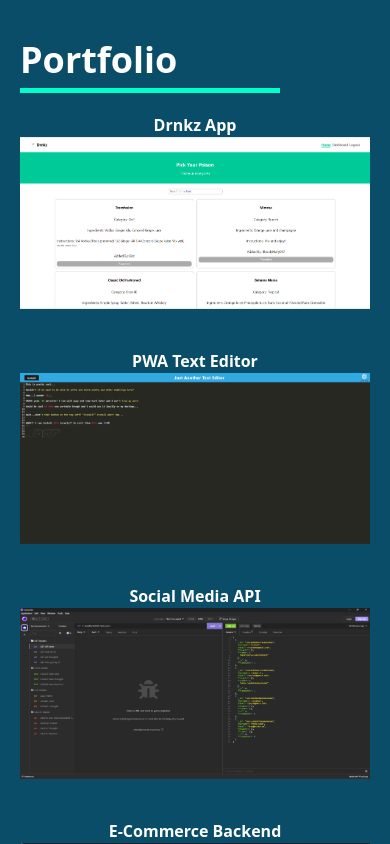
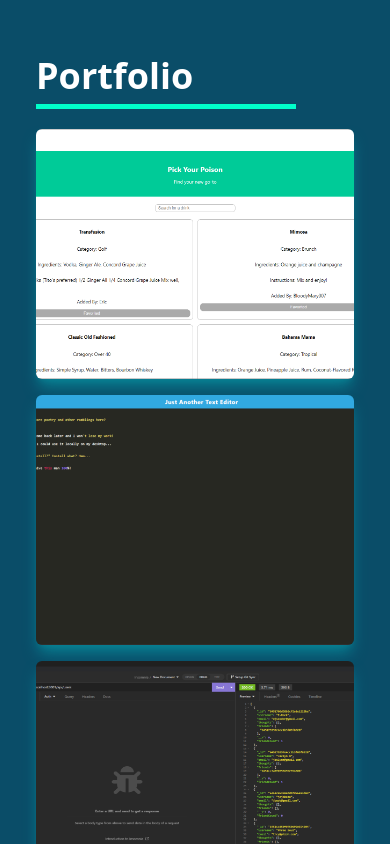
Before and after one commit to ejseader/seader-portfolio-react, a React (Create React App) app: page / in a window 390 px wide. Shown: the part 2680-3524 px from the top of the page. Built offline with nearby package versions, Linux system fonts and the light colour scheme.

Commit message:
fixed mobile nav spacing, fixed portfolio issues, updated styling for publications

```diff
--- a/src/App.css
+++ b/src/App.css
@@ -66,7 +66,7 @@
   @apply px-4 py-5 text-lg;
 }
 
-nav li a:hover {
+.mobile-nav-links:hover {
   color: #00FFCA;
 }
 
@@ -119,30 +119,40 @@
 }
 
 /* Portfolio */
-
-.projects img {
-  width: 100%;
+.portfolio-wrap {
+  @apply max-w-7xl mx-auto p-4 flex flex-col justify-center w-full h-full;
 }
 
-.port-img img {
-  width: 100%;
+.projects {
+  @apply grid sm:grid-cols-2 md:grid-cols-3 gap-4;
 }
 
-.portfolio-wrap {
-  @apply container mx-auto grid items-center md:justify-between;
+.content-div {
+  background-repeat: no-repeat;
+  background-size: cover;
+  background-position: center;
+  height: 250px;
 }
+
+.content-div:hover {
+  background-image: linear-gradient(rgba(3.1, 51.4, 58.4, 1), rgba(3.9,30.2,40.8,1));
+}
+
+
+/* container mx-auto grid items-center md:justify-between; */
 
 /* Publications */
 
 .pub-links a {
   font-size: 1.3rem;
+  color: #ffffff;
 }
 .pub-links a:hover {
-  @apply text-gray-900
+  @apply bg-secondary
 }
 
 .subheading {
-  @apply text-gray-300;
+  @apply text-gray-900 font-semibold;
   justify-content: end;
 }
 
--- a/src/components/Header.js
+++ b/src/components/Header.js
@@ -61,38 +61,38 @@
 
       {/* Mobile Nav */}
         <ul className={!nav ? 'hidden' : 'mobile-nav'}>
-        <li className='py-6 text-4xl'>
-        <Link onClick={handleClick} to="home" smooth={true} duration={500}>
+        <li className='py-4 text-2xl'>
+        <Link className="mobile-nav-links" onClick={handleClick} to="home" smooth={true} duration={500}>
           Home
         </Link>
           </li>
-          <li className='py-6 text-4xl'>
-          <Link onClick={handleClick} to="about" smooth={true} duration={500}>
+          <li className='py-4 text-2xl'>
+          <Link className="mobile-nav-links" onClick={handleClick} to="about" smooth={true} duration={500}>
           About
         </Link>
           </li>
-          <li className='py-6 text-4xl'>
-          <Link onClick={handleClick} to="skills" smooth={true} duration={500}>
+          <li className='py-4 text-2xl'>
+          <Link className="mobile-nav-links" onClick={handleClick} to="skills" smooth={true} duration={500}>
           Skills
         </Link>
           </li>
-          <li className='py-6 text-4xl'>
-          <Link onClick={handleClick} to="portfolio" smooth={true} duration={500}>
+          <li className='py-4 text-2xl'>
+          <Link className="mobile-nav-links" onClick={handleClick} to="portfolio" smooth={true} duration={500}>
           Portfolio
         </Link>
           </li>
-          <li className='py-6 text-4xl'>
-          <Link onClick={handleClick} to="publications" smooth={true} duration={500}>
+          <li className='py-4 text-2xl'>
+          <Link className="mobile-nav-links" onClick={handleClick} to="publications" smooth={true} duration={500}>
           Publications
         </Link>
           </li>
-          <li className='py-6 text-4xl'>
-          <Link onClick={handleClick} to="contact" smooth={true} duration={500}>
+          <li className='py-4 text-2xl'>
+          <Link className="mobile-nav-links" onClick={handleClick} to="contact" smooth={true} duration={500}>
           Contact
         </Link>
           </li>
-          <li className='py-6 text-4xl'>
-            <a onClick={handleClick} href="./assets/SeaderResume2023.pdf" target="_blank" without rel="noreferrer">Resume</a>
+          <li className='py-4 text-2xl'>
+            <a className="mobile-nav-links" onClick={handleClick} href="./assets/SeaderResume2023.pdf" target="_blank" without rel="noreferrer">Resume</a>
           </li>
         </ul>
 
--- a/src/components/Portfolio.js
+++ b/src/components/Portfolio.js
@@ -4,13 +4,13 @@
 import Project3 from "../assets/proj3.png";
 import Project4 from "../assets/proj4.png";
 import Project5 from "../assets/proj5.png";
-import Project6 from "../assets/proj6.png";
+import Project6 from "../assets/proj6.gif";
 
 const Portfolio = () => {
   const projects = [
     {
       img: Project1,
-      title: "Drnkz App",
+      title: "Drnkz App [NodeJS, React, Tailwind]",
       desc: "An app to share/find the perfect cocktail.",
       tools: "<Node.js | React | Tailwind CSS>",
       live: "https://peaceful-shelf-63083.herokuapp.com/",
@@ -18,7 +18,7 @@
     },
     {
       img: Project2,
-      title: "PWA Text Editor",
+      title: "PWA Text Editor [NodeJS, Express, JavaScript]",
       desc: "Progressive Web App that accepts/persists text whether in the browser or installing the app.",
       tools: "<Node.js | Express | JavaScript>",
       live: "https://hidden-tundra-78494.herokuapp.com/",
@@ -26,7 +26,7 @@
     },
     {
       img: Project3,
-      title: "Social Media API",
+      title: "Social Media API [NodeJS, Express, MongoDB]",
       desc: "Backend social network API where user data can be accessed using an API client.",
       tools: "<Node.js | Express MongoDB | Mongoose | Day.js>",
       live: "https://github.com/ejseader/social-network-api#installation-and-usage",
@@ -34,7 +34,7 @@
     },
     {
       img: Project4,
-      title: "E-Commerce Backend",
+      title: "E-Commerce Backend [NodeJS, Express, MySQL]",
       desc: "Backend e-commerce API accessible by using an API client.",
       tools: "<Node.js | Express | MySQL2 | Sequelize | Dotenv>",
       live: "https://github.com/ejseader/e-commerce-backend#installation",
@@ -42,7 +42,7 @@
     },
     {
       img: Project5,
-      title: "Employee Tracker Terminal App",
+      title: "Employee Tracker Terminal App [NodeJS, Express, MySQL]",
       desc: "Backend employee tracker API accessible using an API client.",
       tools: "<Node.js | Express | MySQL2 | Sequelize | Dotenv>",
       live: "https://github.com/ejseader/employee-tracker/tree/main#installation-and-usage",
@@ -50,7 +50,7 @@
     },
     {
       img: Project6,
-      title: "Note Taker App",
+      title: "Note Taker App [NodeJS, Express]",
       desc: "A web app for generating, saving, and deleting notes.",
       tools: "<Node.js | Express | Generate-Unique-Id>",
       live: "https://nameless-stream-37257.herokuapp.com/",
@@ -61,44 +61,43 @@
   return (
     <section className="bg-secondary px-5 text-white py-32" id="portfolio">
       <div className="portfolio-wrap">
-        <div className="section">
+        <div className="pb-8">
           <h2 className="text-4xl font-bold mb-5 border-b-[5px] w-[260px] border-[#00FFCA] pb-2">
             Portfolio
           </h2>
 
 
-          <div className="projects container mx-auto grid md:grid-cols-3 gap-10">
-            {projects.map((project, i) => {
-              return (
-                <div className="relative" key={i}>
-                  <p className="text-center font-bold px-2 text-white">
-                    {project.title}
-                  </p>
-                  <img src={project.img} alt={project.title} />
-                  <div className="flex absolute left-0 right-0 top-[33px] bottom-0 mx-auto w-[85%] h-[85%]  bg-primary  opacity-0 duration-500 justify-center flex-col hover:opacity-100 ">
-
-                    <p className="pt-2 pb-4 text-center px-2 text-white">
-                      {project.desc}<br />{project.tools}
-                    </p>
-
-                    <div className="mx-auto">
+          {/* container mx-auto grid md:grid-cols-3 gap-10 */}
+          <div className="projects">
+            {projects.map((project, i) => (
+                <div
+                  key={i}
+                  style={{ backgroundImage: `url(${project.img})`}}
+                  className="shadow-lg shadow-[#088395] group container rounded-md
+                  flex flex-col justify-center text-center items-center mx-auto content-div"
+                >
+                  <div className="opacity-0 group-hover:opacity-100">
+                    <span className="text-2xl p-1 text-center font-bold text-white bg-[#0A4D68] rounded-lg">{project.title}
+                    </span>
+                  </div>
+                    <div className="pt-8 text-center opacity-0 group-hover:opacity-100">
                       <a
-                        href={project.live} target="_blank" rel="noreferrer noopener"
-                        className="px-5 py-2 bg-blue-500 hover:bg-blue-600 mr-5 font-bold"
+                        href={project.live} target="_blank" rel="noreferrer noopener">
+                          <button className="text-center rounded-lg px-4 py-3 m-2 bg-[#05BFDB] text-black hover:bg-[#0A4D68] hover:text-white font-bold text-lg"
                       >
                         Live
+                        </button>
                       </a>
                       <a
-                        href={project.code} target="_blank" rel="noreferrer noopener"
-                        className="px-5 py-2 bg-blue-700 hover:bg-blue-800 font-bold"
+                        href={project.code} target="_blank" rel="noreferrer noopener">
+                          <button className="text-center rounded-lg px-4 py-3 m-2 bg-[#05BFDB] text-black hover:bg-[#0A4D68] hover:text-white font-bold text-lg"
                       >
                         Code
+                        </button>
                       </a>
                     </div>
-                  </div>
-                </div>
-              );
-            })}
+                    </div>
+              ))}
 
           </div>
         </div>
```
Also changed, not shown: 1 other file (tests, documents, lock files or other folders).
